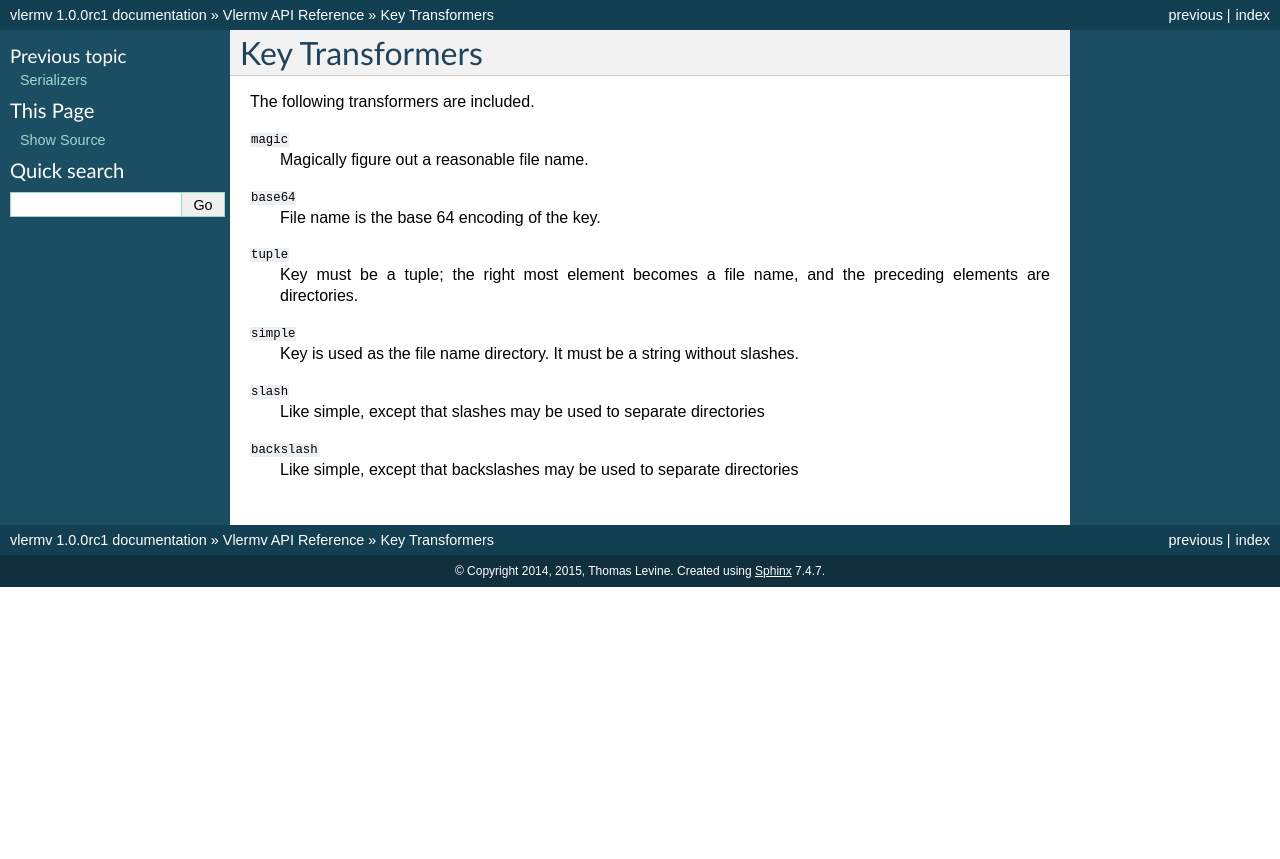
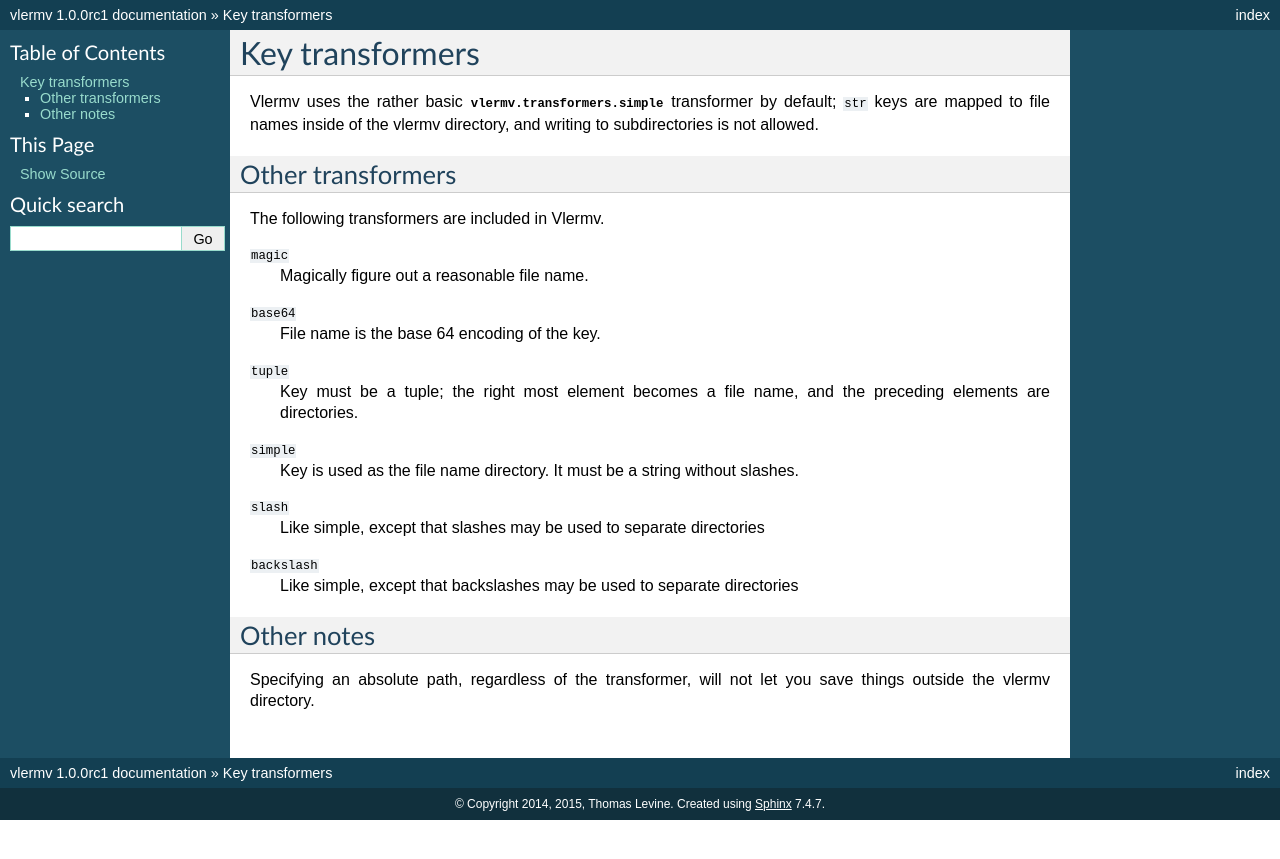
Before and after one commit to tlevine/vlermv, a Sphinx documentation site: the page built from docs/transformers.rst, in a window 1280 px wide. Shown: the top 859 px of the page. Built offline with Sphinx 7.4.7, drawn with Linux system fonts in a browser that asks for light colours.

Commit message:
move stuff around in docs

```diff
--- a/docs/api/cache.rst
+++ /dev/null
@@ -1,5 +0,0 @@
-*******************
-Cache decorator
-*******************
-
-.. autofunction:: vlermv.cache
--- a/docs/api/index.rst
+++ /dev/null
@@ -1,12 +0,0 @@
-*********************
-Vlermv API Reference
-*********************
-.. _api-index:
-
-.. toctree::
-   :maxdepth: 1
-
-   cache
-   vlermv
-   serializers
-   transformers
--- a/docs/api/vlermv.rst
+++ /dev/null
@@ -1,6 +0,0 @@
-********************************
-Vlermv dictionary interface
-********************************
-
-.. autoclass:: vlermv.Vlermv
-   :members:
--- a/docs/index.rst
+++ b/docs/index.rst
@@ -4,7 +4,8 @@
 .. toctree::
    :maxdepth: 2
 
-   api/index
+   vlermv
+   cache
 
 Indices and tables
 ==================
--- a/docs/api/transformers.rst
+++ b/docs/transformers.rst
@@ -1,8 +1,12 @@
-*****************
-Key Transformers
-*****************
+Key transformers
+----------------------------
+Vlermv uses the rather basic :py:mod:`vlermv.transformers.simple`
+transformer by default; ``str`` keys are mapped to file names inside of the
+vlermv directory, and writing to subdirectories is not allowed.
 
-The following transformers are included.
+Other transformers
+~~~~~~~~~~~~~~~~~~~~~~~~~~~~~~~~~~~~~
+The following transformers are included in Vlermv.
 
 ``magic``
     Magically figure out a reasonable file name.
@@ -17,3 +21,8 @@
     Like simple, except that slashes may be used to separate directories
 ``backslash``
     Like simple, except that backslashes may be used to separate directories
+
+Other notes
+~~~~~~~~~~~~~~~~~~
+Specifying an absolute path, regardless of the transformer, will not let you
+save things outside the vlermv directory. ::
--- a/docs/start/dictionary.rst
+++ b/docs/vlermv.rst
@@ -22,3 +22,9 @@
 
     # Delete
     del(vlermv['filename'])
+
+
+
+.. autoclass:: vlermv.Vlermv
+   :members:
+   .. automethod::  __call__
```
Also changed, not shown: docs/api/serializers.rst (deleted, +0 -16 lines), docs/cache.rst (renamed from docs/start/index.rst, +17 -9 lines), docs/more-serializers.rst (renamed from docs/serializers.rst, +18 -3 lines), docs/start/transformers.rst (deleted, +0 -13 lines), docs/magic_transformer.rst (renamed from docs/start/magic_transformer.rst).
